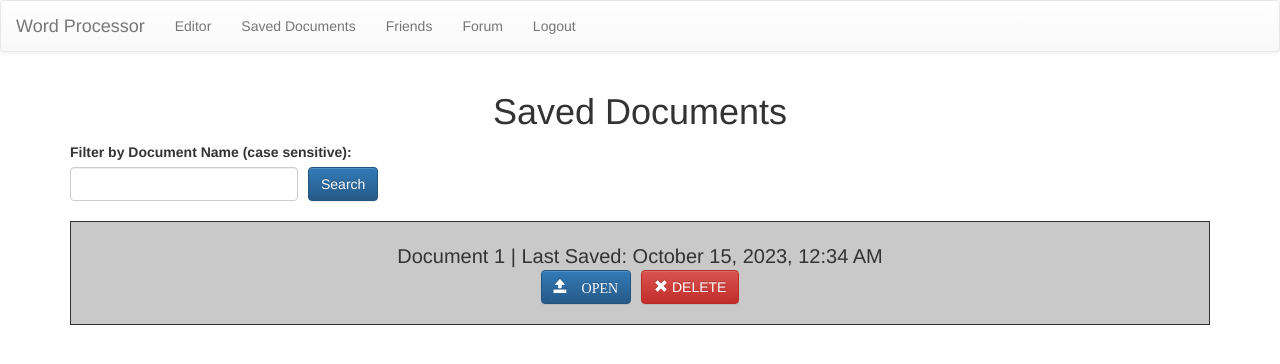
After one commit to jake-schmm/WordProcessor, a PHP site: page /saved_documents.php in a window 1280 px wide. The commit adds this page. Shown: the top 364 px of the page. Run offline with PHP 8.4, Linux system fonts and the light colour scheme; a user stored in the database is signed in; data comes from the database, SQL or seed files in the repository.

Commit message:
New files

```diff
--- a/DocumentService.php
+++ b/DocumentService.php
@@ -61,6 +61,18 @@ class DocumentService implements DocumentServiceInterface {
         }
     }
 
+    public function updateLastSavedWithNow(int $documentId): string {
+        $sql = "UPDATE document SET last_saved = ? WHERE id = ?";
+        $params = [date('Y-m-d H:i:s'), $documentId];
+        $result = $this->databaseService->executeQuery($sql, $params, "si", "update");
+        if($result) {
+            return "";
+        }
+        else {
+            return "There was an error updating last_saved on the document";
+        }
+    }
+
     public function getDocumentTitleFromId(int $documentId): string {
         $sql = "SELECT title FROM document WHERE id = ?";
         $result = $this->databaseService->executeQuery($sql, [$documentId], "i", "select");
@@ -72,4 +84,51 @@ class DocumentService implements DocumentServiceInterface {
         }
     }
 
+    public function deleteDocumentById(int $documentId): string {
+        $sql = "DELETE FROM document WHERE id = ?";
+        $result = $this->databaseService->executeQuery($sql, [$documentId], "i", "delete");
+        if($result) {
+            return "Document deleted.";
+        }
+        else {
+            return "There was an error deleting the document.";
+        }
+    }
+
+    public function getMyDocuments(string $username): array {
+        $sql = "SELECT * FROM document WHERE author = ? ORDER BY last_saved DESC";
+        $result = $this->databaseService->executeQuery($sql, [$username], "s", "select");
+        $documents = [];
+
+        while ($row = $result->fetch_assoc()) {
+            $document = new Document();
+            $document->setId($row['id']);
+            $document->setTitle($row['title']);
+            $document->setAuthor($row['author']);
+            $document->setLast_Saved($row['last_saved']);
+            $document->setDelta($row['delta']);
+
+            $documents[] = $document;
+        }
+        return $documents;
+    }
+
+    public function getMyDocumentsByTitle(string $username, string $title): array {
+        $sql = "SELECT * FROM document WHERE author = ? AND BINARY title LIKE ? ORDER BY last_saved DESC";
+        $searchQuery = "%" . $title . "%";
+        $result = $this->databaseService->executeQuery($sql, [$username, $searchQuery], "ss", "select");
+        $documents = [];
+
+        while ($row = $result->fetch_assoc()) {
+            $document = new Document();
+            $document->setId($row['id']);
+            $document->setTitle($row['title']);
+            $document->setAuthor($row['author']);
+            $document->setLast_Saved($row['last_saved']);
+            $document->setDelta($row['delta']);
+
+            $documents[] = $document;
+        }
+        return $documents;
+    }
 }
--- a/DocumentServiceInterface.php
+++ b/DocumentServiceInterface.php
@@ -8,13 +8,19 @@ interface DocumentServiceInterface {
 
     public function updateDocumentContents(int $documentId, string $newDelta): string;
 
+    public function updateLastSavedWithNow(int $documentId): string;
+
     public function getDocumentTitleFromId(int $documentId): string;
+
+    public function deleteDocumentById(int $documentId): string;
 
     // public function getFriendsDocuments(int $userId, array $friendsList): array;
 
     // public function getPublicDocuments(): array;
 
-    // public function getMyDocuments(string $username): array;
+    public function getMyDocuments(string $username): array;
+
+    public function getMyDocumentsByTitle(string $username, string $title): array;
 
     // public function convertToPDF(Document $doc): void;
 }
--- a/navbar.php
+++ b/navbar.php
@@ -13,7 +13,9 @@
         <div class="collapse navbar-collapse" id="navbarCollapse">
             <ul class="nav navbar-nav">
                 <li><a href="index.php">Editor</a></li>
-                <li><a href="days.php">Saved Documents</a></li>
+                <li><a href="saved_documents.php">Saved Documents</a></li>
+                <li><a href="">Friends</a></li>
+                <li><a href="">Forum</a></li>
                 <li><a href="logout.php">Logout</a></li>
             </ul>
         </div>
--- /dev/null
+++ b/saved_documents.php
@@ -0,0 +1,119 @@
+<!DOCTYPE html>
+<html>
+<head>
+   <title>Online Text Editor</title>
+   <meta name="viewport" content="width=device-width, initial-scale=1.0">
+   <link rel="stylesheet" href="https://maxcdn.bootstrapcdn.com/bootstrap/3.3.7/css/bootstrap.min.css">
+   <link rel="stylesheet" href="https://maxcdn.bootstrapcdn.com/bootstrap/3.3.7/css/bootstrap-theme.min.css">
+   <meta name="viewport" content="width=device-width, initial-scale=1.0">
+   <style>
+    h1 {
+        text-align: center;
+    }
+    .document-row {
+        border: 1px solid;
+        padding: 20px;
+        margin: 20px 0;
+        text-align: center;
+        background: #c9c9c9;
+        font-size: 20px;
+    }
+    .button-container {
+        display: flex;
+        justify-content: center;
+        gap: 10px;
+    }
+    #documentNameFilterInput {
+        width: 20%;
+    }
+    .filter-form-elements {
+        display: flex;
+        gap: 10px;
+    }
+   </style>
+   <!-- navbar functionality -->
+   <script src="https://ajax.googleapis.com/ajax/libs/jquery/3.6.3/jquery.min.js"></script>
+</head>
+<body>
+    <?php
+        require_once('DatabaseService.php');
+        require_once('DocumentService.php');
+        require_once('Document.php');
+        include 'navbar.php';
+        session_start();
+        $db = new DatabaseService("localhost", "root", "", "wordprocessordb");
+        $docService = new DocumentService($db);
+
+        if ($_SERVER['REQUEST_METHOD'] === 'POST') {
+            if($_POST["submit"] == 'open') {
+                $_SESSION["opened_from_button"] = "true";
+                $docService->openDocument($_POST["doc_id"]);
+            }
+            if($_POST["submit"] == 'delete') {
+                $docService->deleteDocumentById($_POST["doc_id"]);
+            }
+        }
+
+        // populate docArray (must place this after code that handles delete so that it updates after delete)
+        $docArray = $docService->getMyDocuments($_SESSION["username"]);
+
+        if ($_SERVER['REQUEST_METHOD'] === 'POST') {
+            if($_POST["submit"] == 'filter') {
+                $docArray = $docService->getMyDocumentsByTitle($_SESSION["username"], $_POST["documentNameFilterInput"]);
+            }
+        }
+    ?>
+    <div class="container">
+        <h1>Saved Documents</h1>
+        <form action="saved_documents.php" method="post">
+            <label for="documentNameFilterInput">Filter by Document Name (case sensitive):</label>
+            <div class="filter-form-elements">
+                <input type="text" class="form-control" id="documentNameFilterInput" name="documentNameFilterInput">
+                <button type="submit" name="submit" value="filter" class = "btn btn-primary">Search</button>
+            </div>
+        </form>
+        <div style="overflow-y: auto; max-height: 800px;">
+        <?php
+
+            foreach ($docArray as $doc) {
+                $originalLastSaved = $doc->getLast_Saved();
+                $dateTime = new DateTime($originalLastSaved);
+                $readableLastSaved = $dateTime->format('F d, Y, h:i A');
+
+                echo '<div class="document-row">';
+                echo '<form action="saved_documents.php" method="post">';
+                echo '<input type="hidden" class="form-control" value="'. $doc->getId() . '" name="doc_id" required>';
+                echo htmlspecialchars($doc->getTitle()) . ' | Last Saved: ' . $readableLastSaved;
+                echo '<div class="button-container"><button type="submit" name="submit" value="open" class="btn btn-primary"><span class="glyphicon glyphicon-open" aria-hidden="true"> OPEN</button>
+                    <button type="button" data-toggle="modal" data-target="#deleteModal-' . $doc->getId() . '"class="btn btn-danger"><span class="glyphicon glyphicon-remove" aria-hidden="true"></span> DELETE</button>
+                    </div> ';
+                echo '</form>';
+                echo '</div>';
+                ?>
+                <div id="deleteModal-<?php echo $doc->getId();?>" class="modal fade" tabindex="-1" role="dialog">
+					<div class="modal-dialog">
+					<!-- Modal content -->
+					    <div class="modal-content">
+								<div class="modal-header">
+									<button type="button" class="close" data-dismiss="modal">&times;</button>
+									<h4 class="modal-title">Delete</h4>
+								</div>
+								<div class="modal-body">
+									<form action="" method="post">
+										<input type="hidden" class="form-control" value="<?php echo $doc->getId()?>" name="doc_id" required>
+										<p>Are you sure you want to delete this document?</p>
+										<button type="button" data-dismiss="modal" class="btn btn-secondary">No</button>
+										<button type="submit" value="delete" name="submit" class="btn btn-danger">Yes</button>
+									</form>
+								</div>
+						</div>
+					</div>
+				</div>
+                <?php
+            }
+        ?>
+        </div>
+    </div>
+    <script src="https://maxcdn.bootstrapcdn.com/bootstrap/3.3.7/js/bootstrap.min.js"></script>
+</body>
+</html>
--- /dev/null
+++ b/unset_session_variable.php
@@ -0,0 +1,6 @@
+<?php
+if (session_status() == PHP_SESSION_NONE) {
+    session_start();
+}
+unset($_SESSION['opened_from_button']);
+?>
```
Also changed, not shown: fetch_delta.php (+8 -21 lines), index.php (+61 -20 lines).
